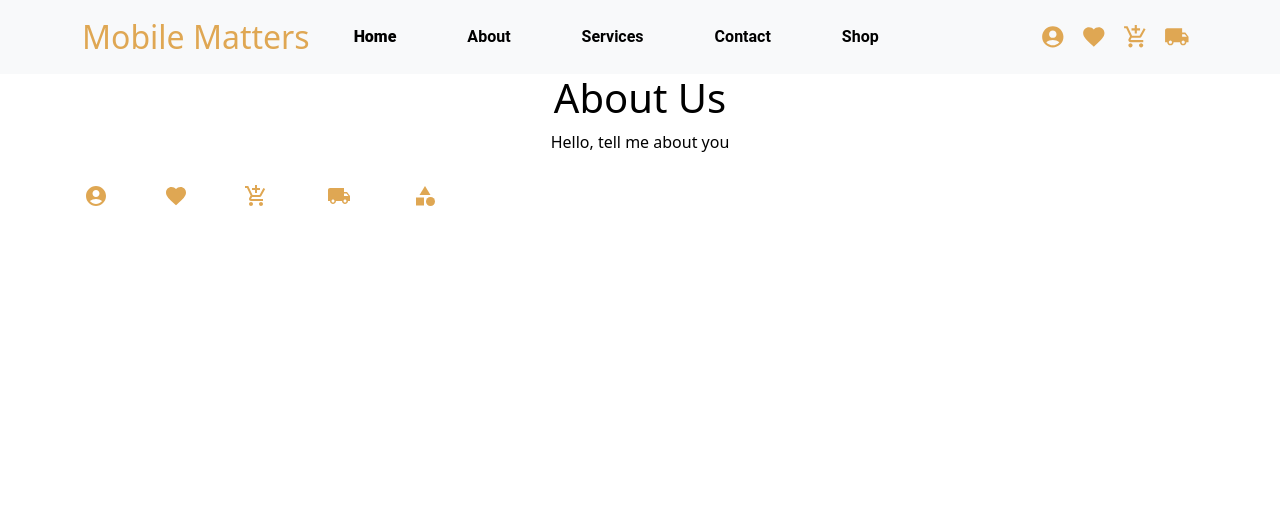
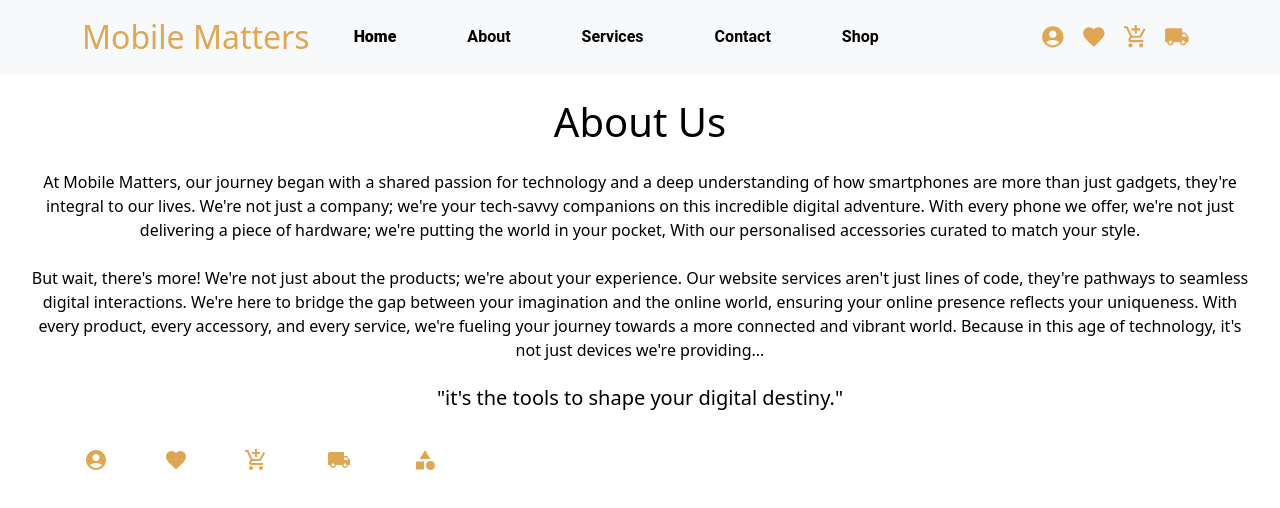
Before and after one commit to HlobisileLukhele/mobile-matters-ecommerce-site, a React (Create React App) app: page /About in a window 1280 px wide. Shown: the top 508 px of the page. Built offline with nearby package versions, Linux system fonts and the light colour scheme.

Commit message:
added about desription

```diff
--- a/src/Components/About.jsx
+++ b/src/Components/About.jsx
@@ -1,11 +1,27 @@
 import React from "react";
 
 const About = () => (
-  <div>
-    <h1 className="title is-1">About Us</h1>
-    <p>
-     Hello, tell me about you
+  <div className="Container-fluid justify-content-center">
+    <h1 className="title is-1 mb-4 mt-4 text-center">About Us</h1>
+    <p className="about-p1 text-center my-4 mx-4">
+     At Mobile Matters, our journey began with a shared passion for technology and a deep understanding
+     of how smartphones are more than just gadgets, they're integral to our lives. We're not just a company;
+     we're your tech-savvy companions on this incredible digital adventure.
+
+     With every phone we offer, we're not just delivering a piece of hardware; we're putting the world in your pocket,
+     With our personalised accessories curated to match your style.
     </p>
+    <p className="about-p2 text-center my-4 mx-4">
+     But wait, there's more! We're not just about the products; we're about your experience.
+     Our website services aren't just lines of code, they're pathways to seamless digital interactions.
+     We're here to bridge the gap between your imagination and the online world, ensuring your online presence reflects your uniqueness.
+
+     With every product, every accessory, and every service, we're fueling your journey towards a more
+     connected and vibrant world. Because in this age of technology, it's not just devices we're providing...
+    </p>
+    <h5 className="hook-up text-center my-4 mx-4">
+     "it's the tools to shape your digital destiny."
+    </h5>
   </div>
 );
 
```
